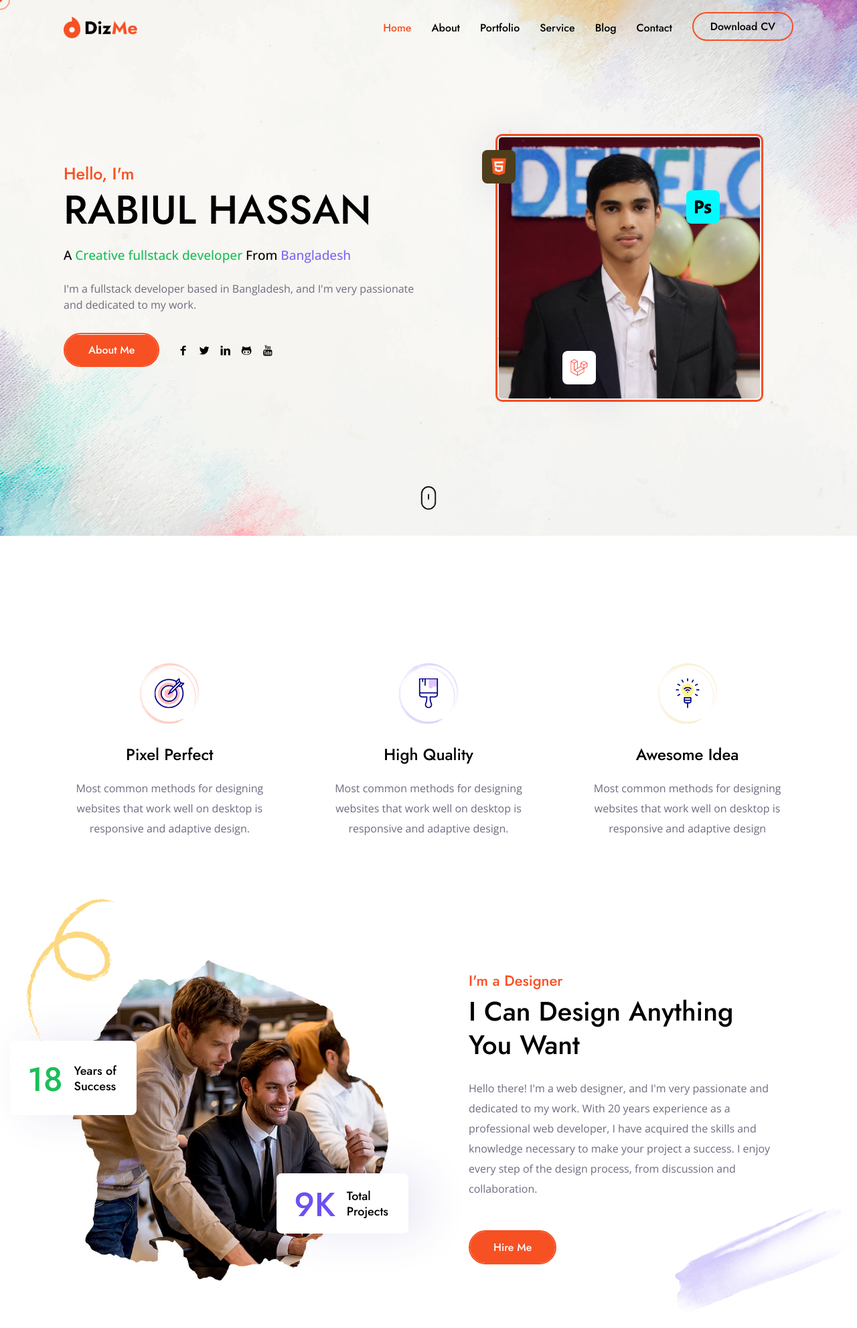
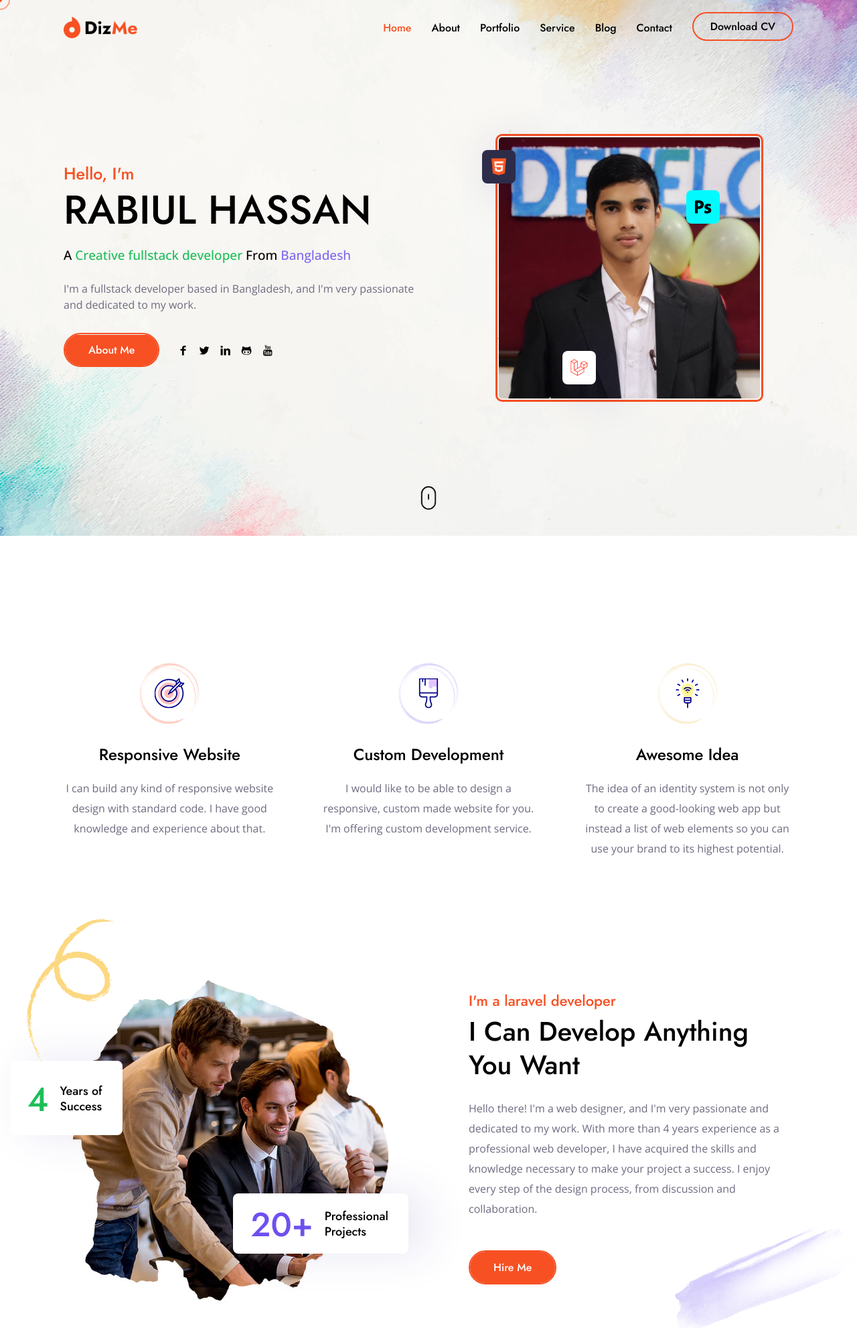
Before and after one commit to rabiulhassandev/portfolio, a PHP site: page / in a window 1280 px wide. Shown: the top 1983 px of the page at 67% size. Run offline with PHP 8.4, Linux system fonts and the light colour scheme; some libraries are stand-ins or nearby versions.

Commit message:
2 section information update

```diff
--- a/css/style.css
+++ b/css/style.css
@@ -697,7 +697,7 @@ h6 {
 }
 
 .dizme_tm_hero .skills.illustrator {
-	background-color: #4e3e1b;
+	background-color: #2d2d49;
 	top: 20px;
 	left: -30px
 }
--- a/index.html
+++ b/index.html
@@ -133,10 +133,10 @@
                                         </span>
                                     </div>
                                     <div class="title">
-                                        <h3>Pixel Perfect</h3>
+                                        <h3>Responsive Website</h3>
                                     </div>
                                     <div class="text">
-                                        <p>Most common methods for designing websites that work well on desktop is responsive and adaptive design.</p>
+                                        <p>I can build any kind of responsive website design with standard code. I have good knowledge and experience about that.</p>
                                     </div>
                                 </div>
                             </li>
@@ -149,10 +149,10 @@
                                         </span>
                                     </div>
                                     <div class="title">
-                                        <h3>High Quality</h3>
+                                        <h3>Custom Development</h3>
                                     </div>
                                     <div class="text">
-                                        <p>Most common methods for designing websites that work well on desktop is responsive and adaptive design.</p>
+                                        <p>I would like to be able to design a responsive, custom made website for you. I'm offering custom development service.</p>
                                     </div>
                                 </div>
                             </li>
@@ -168,7 +168,7 @@
                                         <h3>Awesome Idea</h3>
                                     </div>
                                     <div class="text">
-                                        <p>Most common methods for designing websites that work well on desktop is responsive and adaptive design</p>
+                                        <p>The idea of an identity system is not only to create a good-looking web app but instead a list of web elements so you can use your brand to its highest potential.</p>
                                     </div>
                                 </div>
                             </li>
@@ -186,25 +186,25 @@
                                 <img src="img/about/1.jpg" alt="" />
                                 <div class="numbers year">
                                     <div class="wrapper">
-                                        <h3><span class="dizme_tm_counter" data-from="0" data-to="18" data-speed="2000">0</span></h3>
+                                        <h3><span class="dizme_tm_counter" data-from="0" data-to="4" data-speed="2000">0</span></h3>
                                         <span class="name">Years of<br />Success</span>
                                     </div>
                                 </div>
                                 <div class="numbers project">
                                     <div class="wrapper">
-                                        <h3><span class="dizme_tm_counter" data-from="0" data-to="9" data-speed="2000">0</span>K</h3>
-                                        <span class="name">Total<br />Projects</span>
+                                        <h3><span class="dizme_tm_counter" data-from="0" data-to="20" data-speed="2000">0</span>+</h3>
+                                        <span class="name">Professional<br />Projects</span>
                                     </div>
                                 </div>
                             </div>
                         </div>
                         <div class="right">
                             <div class="title wow fadeInUp" data-wow-duration="1s">
-                                <span>I'm a Designer</span>
-                                <h3>I Can Design Anything You Want</h3>
+                                <span>I'm a laravel developer</span>
+                                <h3>I Can Develop Anything You Want</h3>
                             </div>
                             <div class="text wow fadeInUp" data-wow-duration="1s">
-                                <p>Hello there! I'm a web designer, and I'm very passionate and dedicated to my work. With 20 years experience as a professional web developer, I have acquired the skills and knowledge necessary to make your project a success. I enjoy every step of the design process, from discussion and collaboration.</p>
+                                <p>Hello there! I'm a web designer, and I'm very passionate and dedicated to my work. With more than 4 years experience as a professional web developer, I have acquired the skills and knowledge necessary to make your project a success. I enjoy every step of the design process, from discussion and collaboration.</p>
                             </div>
                             <div class="dizme_tm_button wow fadeInUp" data-wow-duration="1s">
                                 <a class="anchor" href="#contact"><span>Hire Me</span></a>
@@ -388,13 +388,12 @@
                     <div class="wrapper">
                         <div class="left">
                             <div class="dizme_tm_main_title wow fadeInUp" data-wow-duration="1s" data-align="left">
-                                <span>Design is Life</span>
+                                <span>Coding is Life</span>
                                 <h3>I Develop Skills Regularly to Keep Me Update</h3>
-                                <p>Most common methods for designing websites that work well on desktop is responsive and adaptive design</p>
                             </div>
                             <div class="dodo_progress wow fadeInUp" data-wow-duration="1s">
-                                <div class="progress_inner" data-value="85" data-color="#f75023">
-                                    <span><span class="label">Illustrator</span><span class="number">85%</span></span>
+                                <div class="progress_inner" data-value="95" data-color="#f75023">
+                                    <span><span class="label">HTML CSS</span><span class="number">95%</span></span>
                                     <div class="background">
                                         <div class="bar">
                                             <div class="bar_in"></div>
@@ -402,7 +401,7 @@
                                     </div>
                                 </div>
                                 <div class="progress_inner" data-value="95" data-color="#1cbe59">
-                                    <span><span class="label">Photoshop</span><span class="number">95%</span></span>
+                                    <span><span class="label">PHP Laravel</span><span class="number">80%</span></span>
                                     <div class="background">
                                         <div class="bar">
                                             <div class="bar_in"></div>
@@ -410,7 +409,15 @@
                                     </div>
                                 </div>
                                 <div class="progress_inner" data-value="75" data-color="#8067f0">
-                                    <span><span class="label">Figma</span><span class="number">75%</span></span>
+                                    <span><span class="label">Database Management</span><span class="number">75%</span></span>
+                                    <div class="background">
+                                        <div class="bar">
+                                            <div class="bar_in"></div>
+                                        </div>
+                                    </div>
+                                </div>
+                                <div class="progress_inner" data-value="90" data-color="#009688">
+                                    <span><span class="label">Time Management</span><span class="number">90%</span></span>
                                     <div class="background">
                                         <div class="bar">
                                             <div class="bar_in"></div>
```
